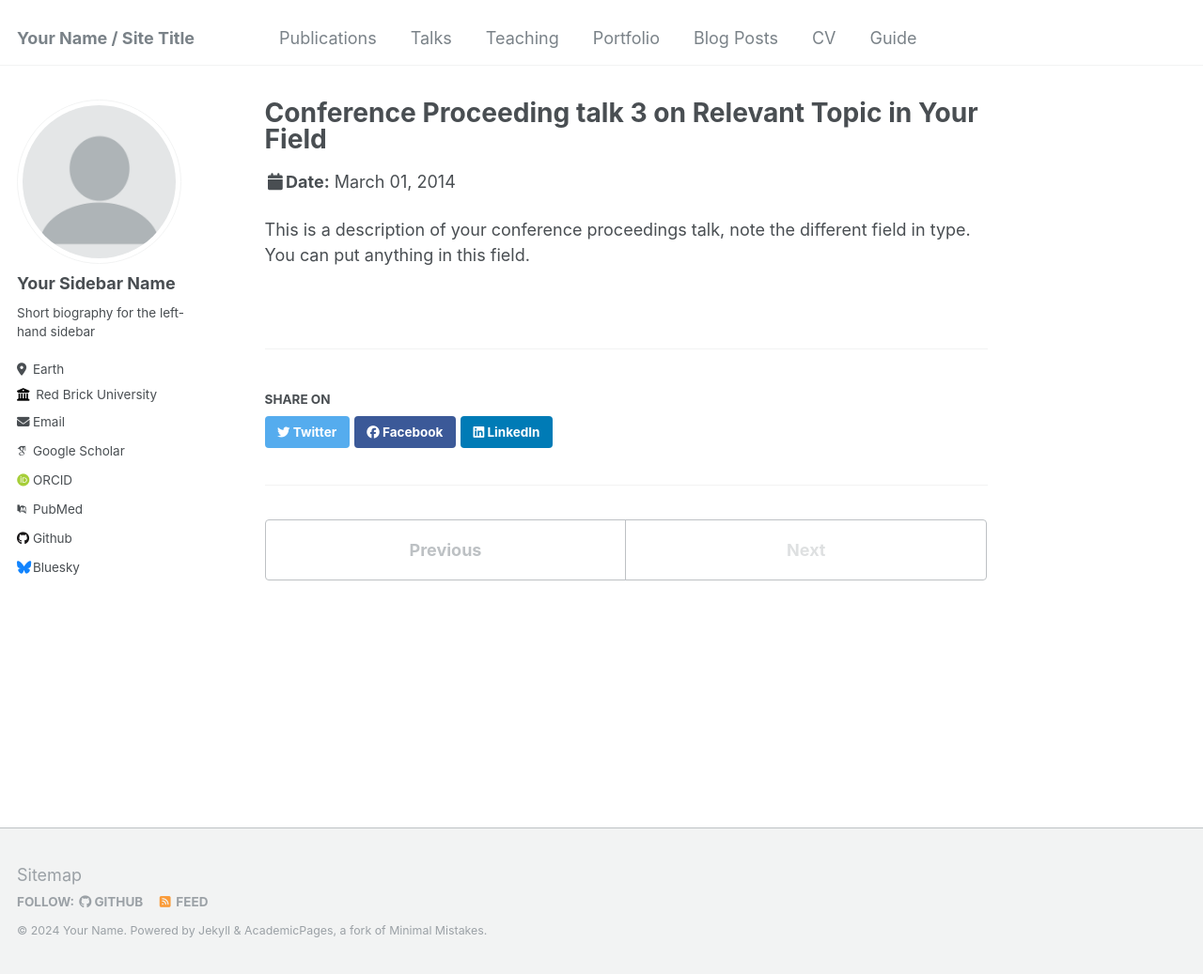
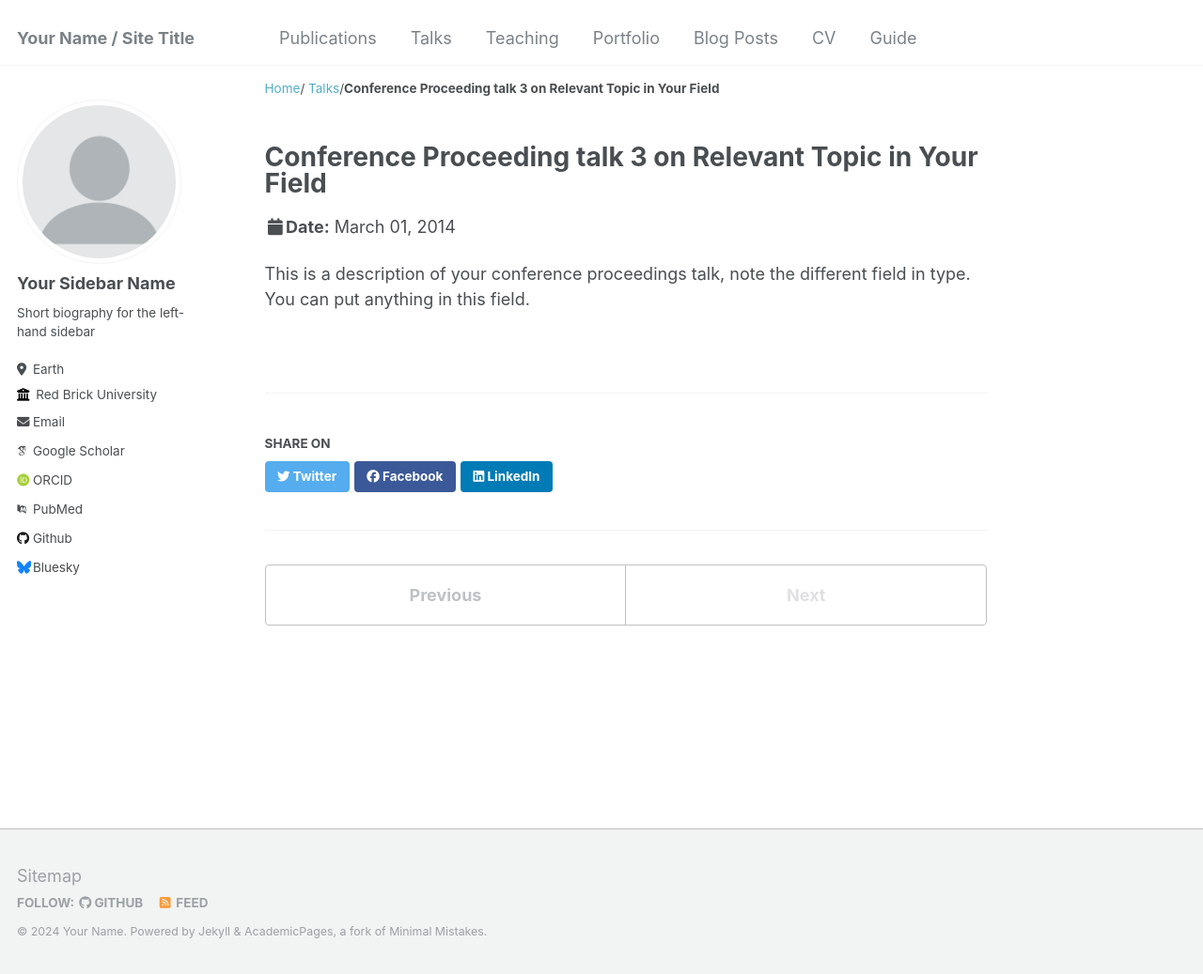
Before and after one commit to DrRatBoy/DrRatBoy.github.io, a Jekyll site: the page built from _talks/2014-03-01-talk-3.md, in a window 1280 px wide and 1037 px high. Shown: the whole window at 94% size. Built offline with Jekyll 4.4.1, drawn with Linux system fonts in a browser that asks for light colours; some web fonts are replaced; part of the change alters nothing that is shown.

```diff
--- a/_config.yml
+++ b/_config.yml
@@ -7,7 +7,7 @@
 # server process.
 
 # Basic Site Settings
-locale                   : "en-US"
+locale                   : "en-GB"
 title                    : "Your Name / Site Title"
 title_separator          : "-"
 name                     : &name "Your Name"
@@ -76,7 +76,7 @@ author:
 
 # Site Settings
 teaser                   :  # filename of teaser fallback teaser image placed in /images/, .e.g. "500x300.png"
-breadcrumbs              : false # true, false (default)
+breadcrumbs              : true # true, false (default)
 words_per_minute         : 160
 future                   : true
 read_more                : "disabled" # if enabled, adds "Read more" links to excerpts
```
